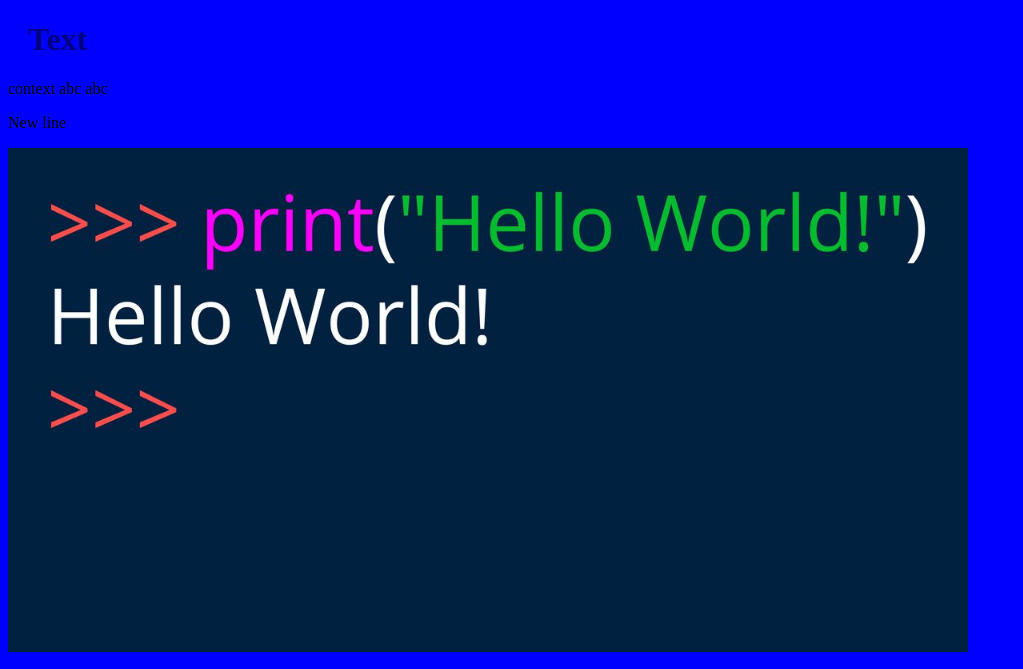
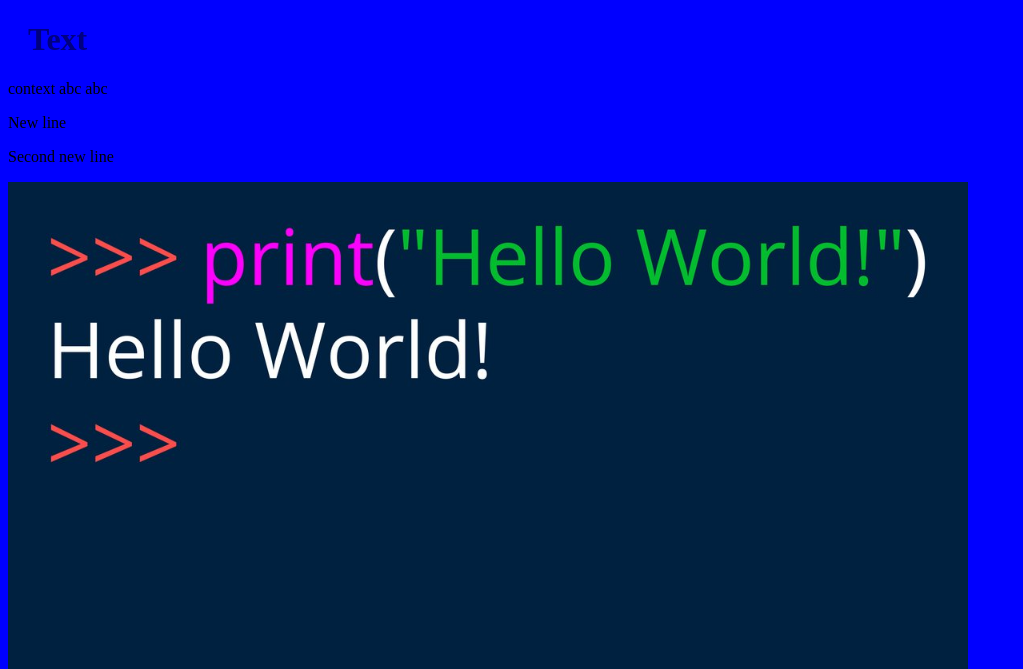
Before and after one commit to Alexhtchen/Alexhtchen.github.io, a plain HTML site: page index.html in a window 1280 px wide. Shown: the top 669 px of the page, without its empty margins (0-1023 px from the left). Drawn offline with Linux system fonts and the light colour scheme.

Commit message:
add 2nd new line to index.html

```diff
--- a/index.html
+++ b/index.html
@@ -9,6 +9,7 @@
     <h1>Text</h1>
     <p>context abc abc</p>
     <p>New line</p>
+    <p>Second new line</p>
     <div><img src="hello_world_image.jpg" alt="Hello World from Space" style="width:100%;max-width:960px"></div>
     <p>Next image</p>
     <div><img src="hello_world_git.jpg" alt="Hello World for git" style="width:100%;max-width:960px"></div>
```
